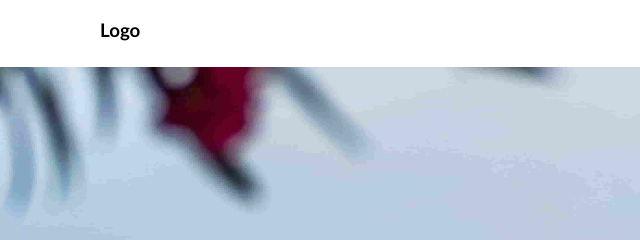
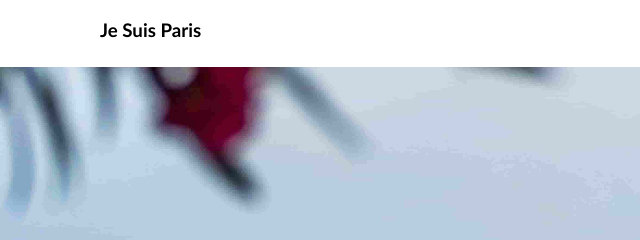
Before and after one commit to t-ogund/travel-brochure, a plain HTML site: page index.html in a window 1280 px wide. Shown: the top 240 px of the page, 0-640 px from the left. Drawn offline with nearby package versions, Linux system fonts and the light colour scheme.

Commit message:
style update.

```diff
--- a/index.html
+++ b/index.html
@@ -14,7 +14,7 @@
     <div class="test">
     <header id="home">
         <div id="logo-container">
-            <h3 id="logo">Logo</h3>
+            <h3 id="logo">Je Suis Paris</h3>
         </div>
         <nav>
             <ul class="nav-container">
```
